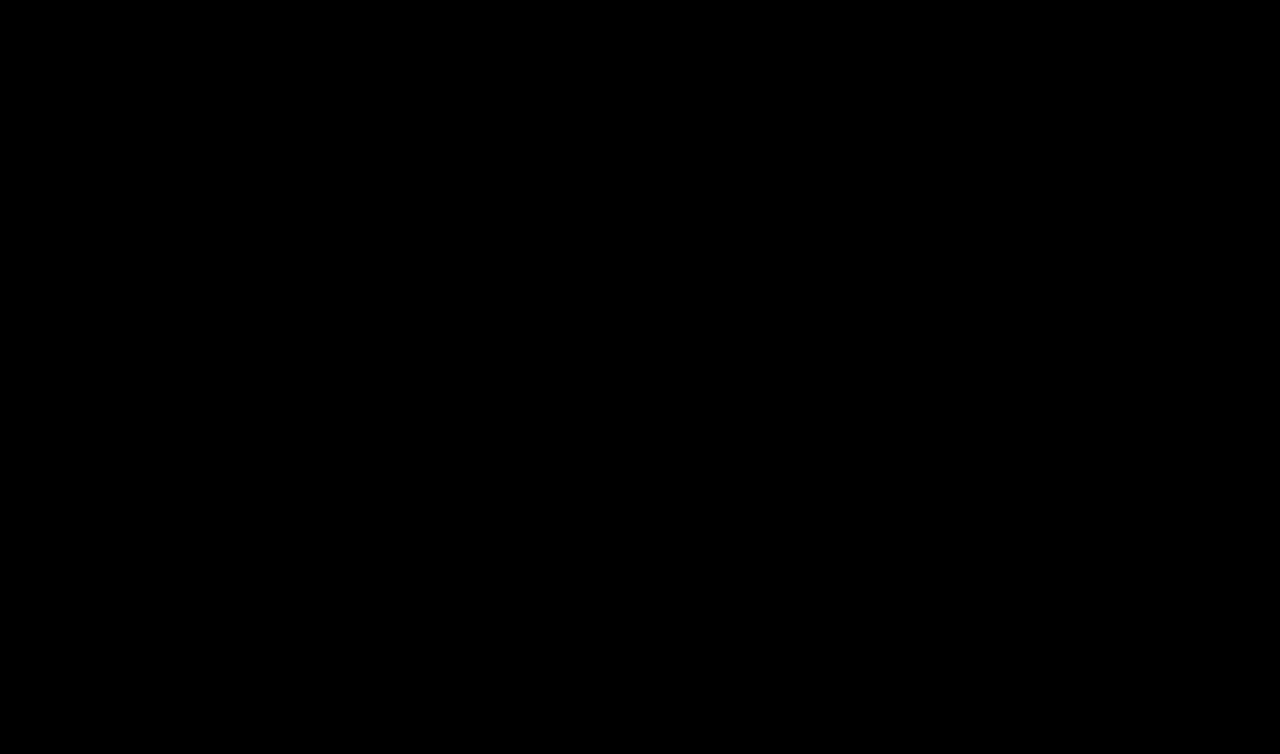
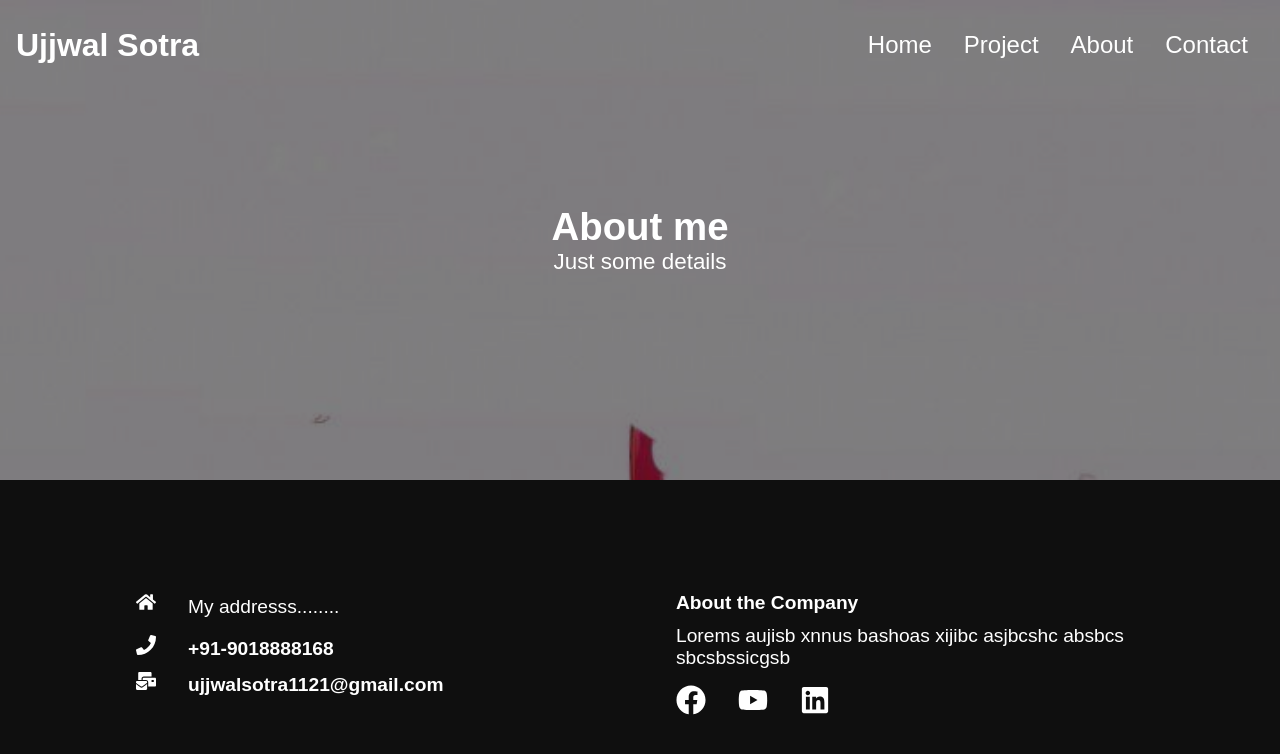
Before and after one commit to ujjwalsotra/Ujjwal_Portfolio, a React (Create React App) app: page /About in a window 1280 px wide. Shown: the top 754 px of the page. Built offline with nearby package versions, Linux system fonts and the light colour scheme.

Commit message:
Created Hero component 2 and added to other pages

```diff
--- /dev/null
+++ b/src/components/Hero2.js
@@ -0,0 +1,14 @@
+import React from 'react';
+import './stylesheet/Hero2.css';
+const Hero2 = ({heading,value}) => {
+  return (
+    <div className='heroimg'>
+        <div className='heading'>
+                <h1>{heading}</h1>
+                <p>{value}</p>
+        </div>
+    </div>
+  )
+}
+
+export default Hero2;
--- a/src/components/Navbar.js
+++ b/src/components/Navbar.js
@@ -33,13 +33,13 @@
                 <Link to="/">Home</Link>
             </li>
             <li>
-                <Link to="Project/">Project</Link>
+                <Link to="/Project">Project</Link>
             </li>
             <li>
-                <Link to="About/">About</Link>
+                <Link to="/About">About</Link>
             </li>
             <li>
-                <Link to="Contact/">Contact</Link>
+                <Link to="/Contact">Contact</Link>
             </li>
         </ul>
         <div className='hamburger' onClick={handleClick}>
--- /dev/null
+++ b/src/components/stylesheet/Hero2.css
@@ -0,0 +1,39 @@
+.heroimg{
+    width: 100%;
+    background-color: rgba(0,0,0,0.5);
+    height:60vh;
+    position: relative;
+}
+.heroimg::before{
+    content:"";
+    background: url('../../media/img2.jpg');
+    background-size: cover;
+    background-position: center top;
+    height: 100%;
+    width: 100%;
+    position: absolute;
+    top: 0;
+    left: 0;
+    z-index: -1;
+}
+.heading{
+    width:100%;
+    height:100% ;
+    display: flex;
+    flex-direction: column;
+    justify-content: center;
+    align-items: center;
+}
+
+.heroimg h1{
+    font-size: 2.4rem;
+}
+.heroimg p{
+    font-size: 1.4rem;
+    text-align: center;
+}
+@media screen and(max-width:640px){
+    .heroimg h1{
+        font-size: 2rem;
+    }
+}
--- a/src/routes/About.js
+++ b/src/routes/About.js
@@ -1,8 +1,15 @@
 import React from 'react'
+import Navbar from '../components/Navbar';
+import Footer from '../components/Footer';
+import Hero2 from '../components/Hero2';
 
 const About = () => {
   return (
-    <div>About</div>
+    <div>
+      <Navbar/>
+      <Hero2 heading="About me" value="Just some details"/>
+      <Footer/>
+    </div>
   )
 }
 
--- a/src/routes/Contact.js
+++ b/src/routes/Contact.js
@@ -1,8 +1,15 @@
 import React from 'react'
+import Navbar from '../components/Navbar';
+import Footer from '../components/Footer';
+import Hero2 from '../components/Hero2';
 
 const Contact = () => {
   return (
-    <div>Contact</div>
+    <div>
+      <Navbar/>
+      <Hero2 heading="Get in touch" value="Job needed 😀"/>
+      <Footer/>
+    </div>
   )
 }
 
--- a/src/routes/Home.js
+++ b/src/routes/Home.js
@@ -1,6 +1,6 @@
 import React from 'react'
+import Hero from '../components/Hero';
 import Navbar from '../components/Navbar';
-import Hero from '../components/Hero';
 import Footer from '../components/Footer';
 
 const Home = () => {
--- a/src/routes/Project.js
+++ b/src/routes/Project.js
@@ -1,8 +1,16 @@
-import React from 'react'
+import React from 'react';
+import Navbar from '../components/Navbar';
+import Footer from '../components/Footer';
+import Hero2 from '../components/Hero2';
 
 const Project = () => {
+
   return (
-    <div>Project</div>
+    <div>
+      <Navbar/>
+      <Hero2 heading="PROJECTS" value="My works, have a Look" />
+      <Footer/>
+    </div>
   )
 }
 
```
